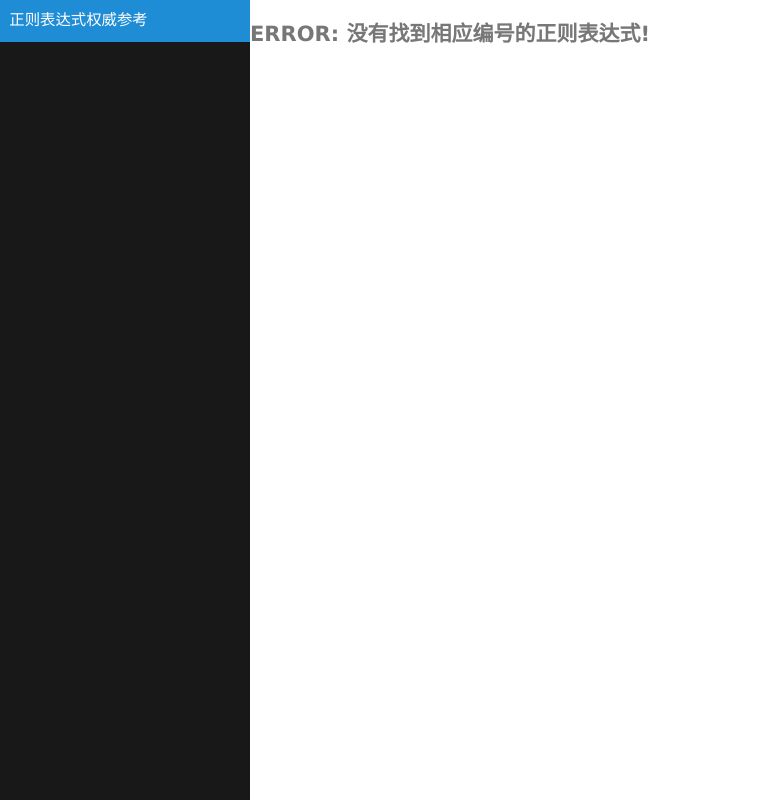
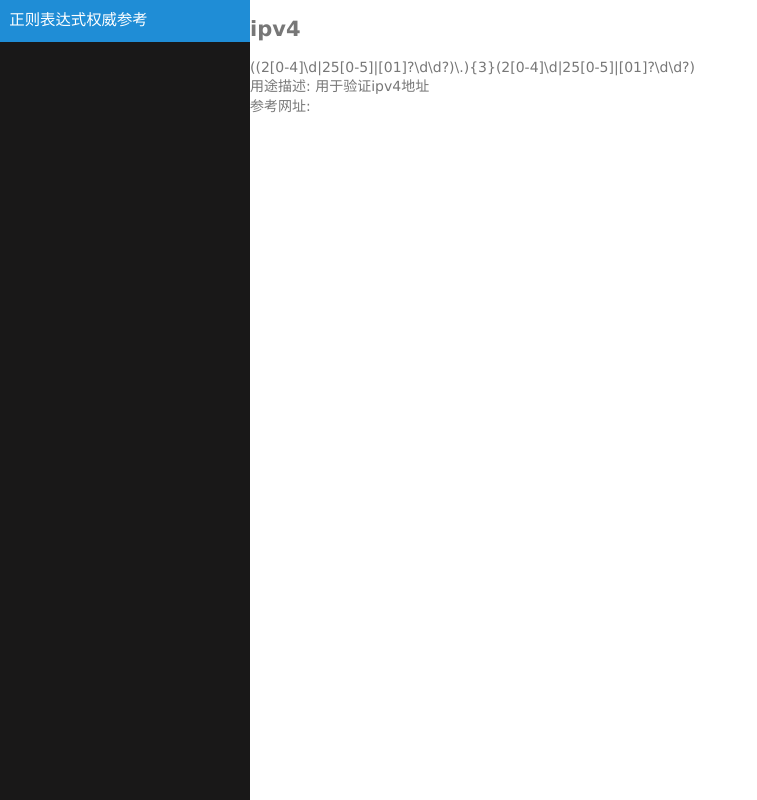
Before and after one commit to qazwsxedc121/regx_ref, a Node server app: page /regitem/ipv4_0 in a window 1280 px wide. Shown: the whole page, without its empty margins (0-757 px from the left). Run offline with Node 20, Linux system fonts and the light colour scheme.

Commit message:
add regex

```diff
--- /dev/null
+++ b/data/ipv4_0.json
@@ -0,0 +1,7 @@
+{
+    "name":"ipv4",
+    "content":"((2[0-4]\\d|25[0-5]|[01]?\\d\\d?)\\.){3}(2[0-4]\\d|25[0-5]|[01]?\\d\\d?)",
+    "describe":"用于验证ipv4地址",
+    "ref":[
+    ]
+}
--- /dev/null
+++ b/data/url_0.json
@@ -0,0 +1,7 @@
+{
+    "name":"url",
+    "content":"[a-zA-z]+://[^\\s]*",
+    "describe":"用于验证网址(包含协议名)",
+    "ref":[
+    ]
+}
--- a/views/index.jade
+++ b/views/index.jade
@@ -11,3 +11,9 @@
         tr
           td 1
           td: a(href="regitem/email_0") email
+        tr
+          td 2
+          td: a(href="regitem/url_0") url
+        tr
+          td 3
+          td: a(href="regitem/ipv4_0") IP(ipv4)
--- a/views/regitem.jade
+++ b/views/regitem.jade
@@ -3,5 +3,6 @@
 extends sidebar_layout
 block main
   h2 #{name}
-    div #{content}
-    div #{describe}
+  div #{content}
+  div 用途描述: #{describe}
+  div 参考网址: #{ref}
```
